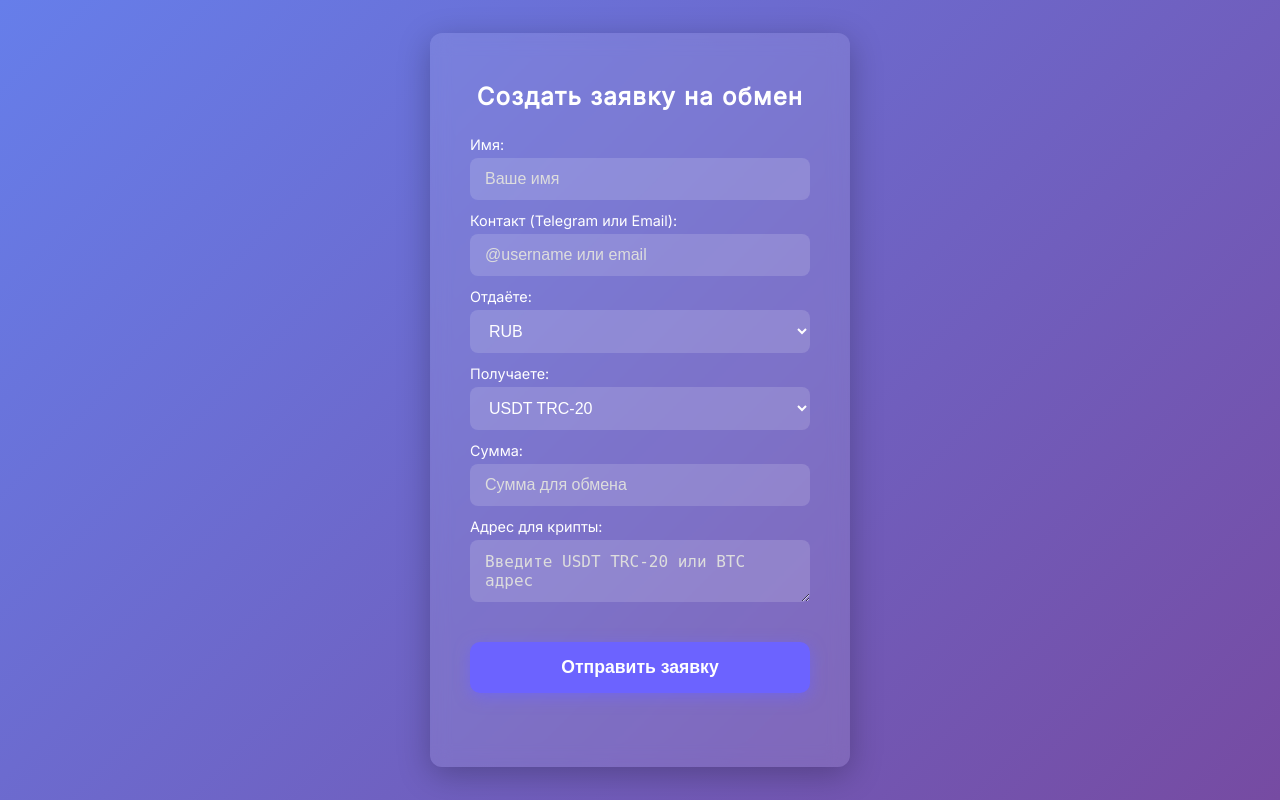
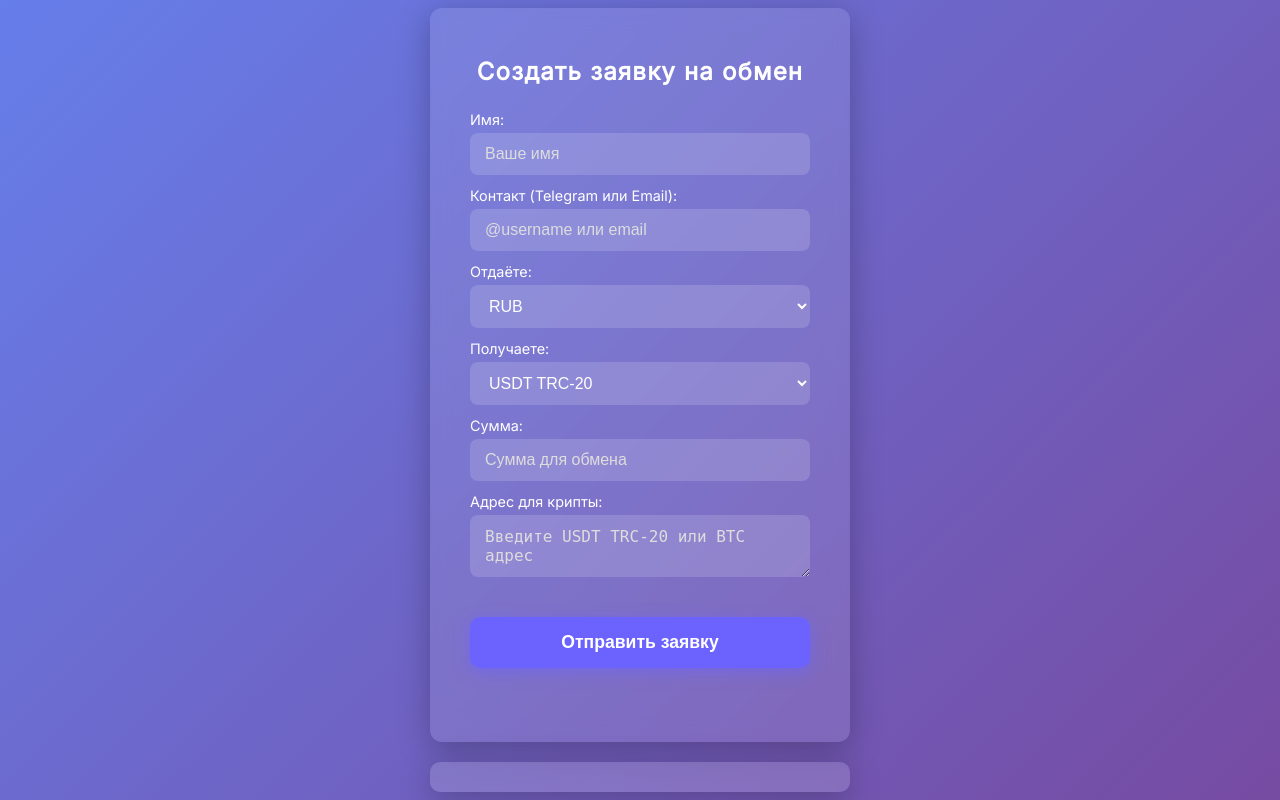
Before and after one commit to DaddyBane/obmen, a Flask app: page / in a window 1280 px wide. Run offline with Flask 3, Linux system fonts and the light colour scheme.

Commit message:
Update index.html

```diff
--- a/templates/index.html
+++ b/templates/index.html
@@ -5,7 +5,9 @@
   <title>Обменник валют — заявка</title>
   <link href="https://fonts.googleapis.com/css2?family=Inter&display=swap" rel="stylesheet" />
   <style>
-    * { box-sizing: border-box; }
+    * {
+      box-sizing: border-box;
+    }
     body {
       font-family: 'Inter', sans-serif;
       background: linear-gradient(135deg, #667eea, #764ba2);
@@ -15,6 +17,8 @@
       justify-content: center;
       align-items: center;
       color: #fff;
+      flex-direction: column;
+      padding: 20px;
     }
     form {
       background: rgba(255, 255, 255, 0.1);
@@ -25,6 +29,7 @@
       max-width: 420px;
       backdrop-filter: blur(10px);
       -webkit-backdrop-filter: blur(10px);
+      margin-bottom: 20px;
     }
     h2 {
       text-align: center;
@@ -81,21 +86,35 @@
       margin-top: 20px;
       font-weight: 700;
       font-size: 1rem;
+      color: #a0e7a0;
       text-align: center;
       min-height: 1.5em;
     }
-    #paymentInfoBlock {
-      margin-top: 20px;
-      background: rgba(0,0,0,0.3);
+    #paymentInfo {
+      background: rgba(255, 255, 255, 0.15);
       padding: 15px;
       border-radius: 10px;
+      max-width: 420px;
+      width: 100%;
+      color: #a0e7a0;
+      font-weight: 700;
       font-size: 1rem;
-      display: none; /* скрыт пока заявки нет */
+      text-align: center;
+      min-height: 1.5em;
       white-space: pre-wrap;
+      word-wrap: break-word;
+      box-shadow: 0 8px 32px rgba(0,0,0,0.25);
+      backdrop-filter: blur(10px);
+      -webkit-backdrop-filter: blur(10px);
     }
+
+    /* Адаптив для мобильных */
     @media (max-width: 480px) {
       form {
         padding: 25px 20px;
+        max-width: 90vw;
+      }
+      #paymentInfo {
         max-width: 90vw;
       }
     }
@@ -131,25 +150,45 @@
     <div id="message"></div>
   </form>
 
-  <div id="paymentInfoBlock"></div> <!-- блок для реквизитов -->
+  <div id="paymentInfo"></div>
 
   <script>
     const form = document.getElementById('exchangeForm');
     const msg = document.getElementById('message');
-    const paymentInfoBlock = document.getElementById('paymentInfoBlock');
+    const paymentDiv = document.getElementById('paymentInfo');
 
-    let currentRequestId = null; // сюда запишем ID заявки
+    let intervalId = null;
+    let userContact = '';
+
+    async function checkPaymentInfo(contact) {
+      try {
+        const res = await fetch('/api/requests');
+        const requests = await res.json();
+        // Ищем заявку по контакту с непустыми реквизитами
+        const userRequest = requests.find(r => r.contact === contact && r.payment_info && r.payment_info.trim() !== '');
+        if (userRequest) {
+          paymentDiv.textContent = 💰 Реквизиты для оплаты:\n${userRequest.payment_info};
+          if (intervalId) {
+            clearInterval(intervalId);
+            intervalId = null; // остановить дальнейший опрос
+          }
+        } else {
+          paymentDiv.textContent = "⏳ Реквизиты ещё не выданы. Подождите...";
+        }
+      } catch {
+        paymentDiv.textContent = "❌ Ошибка при получении реквизитов.";
+      }
+    }
 
     form.onsubmit = async (e) => {
       e.preventDefault();
-      msg.style.color = "#fff";
       msg.textContent = "⏳ Отправка...";
-      paymentInfoBlock.style.display = 'none';
-      paymentInfoBlock.textContent = '';
+      paymentDiv.textContent = "";
+      userContact = form.contact.value.trim();
 
       const data = {
         name: form.name.value.trim(),
-        contact: form.contact.value.trim(),
+        contact: userContact,
         from_currency: form.from_currency.value,
         to_currency: form.to_currency.value,
         amount: parseFloat(form.amount.value),
@@ -163,13 +202,15 @@
           body: JSON.stringify(data)
         });
         const json = await res.json();
+        if (json.ok) {
+          msg.style.color = "#a0e7a0";
+          msg.textContent = "✅ Заявка принята! Ожидайте выдачу реквизитов.";
+          form.reset();
 
-        if (json.ok) {
-          currentRequestId = json.request_id; // запоминаем id заявки
-          msg.style.color = "#a0e7a0";
-          msg.textContent = "✅ Заявка принята! Ожидайте реквизиты ниже.";
-          form.reset();
-          startPollingPaymentInfo(); // начинаем опрос реквизитов
+          // Запускаем опрос реквизитов каждые 5 секунд
+          intervalId = setInterval(() => {
+            checkPaymentInfo(userContact);
+          }, 5000);
         } else {
           msg.style.color = "#f88";
           msg.textContent = "❌ Ошибка при отправке заявки.";
@@ -179,37 +220,6 @@
         msg.textContent = "❌ Ошибка сети.";
       }
     };
-
-    async function fetchPaymentInfo() {
-      if (!currentRequestId) return;
-
-      try {
-        const res = await fetch('/api/requests');
-        const requests = await res.json();
-        const req = requests.find(r => r.id === currentRequestId);
-        if (req) {
-          if (req.payment_info && req.payment_info.trim().length > 0) {
-            paymentInfoBlock.style.display = 'block';
-            paymentInfoBlock.textContent = `Реквизиты для оплаты:\n${req.payment_info}`;
-          } else {
-            paymentInfoBlock.style.display = 'block';
-            paymentInfoBlock.textContent = "Реквизиты еще не выставлены администратором, подождите.";
-          }
-        } else {
-          paymentInfoBlock.style.display = 'none';
-          paymentInfoBlock.textContent = "";
-        }
-      } catch {
-        // игнорируем ошибки сети
-      }
-    }
-
-    let pollingInterval = null;
-    function startPollingPaymentInfo() {
-      if (pollingInterval) clearInterval(pollingInterval);
-      fetchPaymentInfo();
-      pollingInterval = setInterval(fetchPaymentInfo, 5000);
-    }
   </script>
 </body>
 </html>
```
